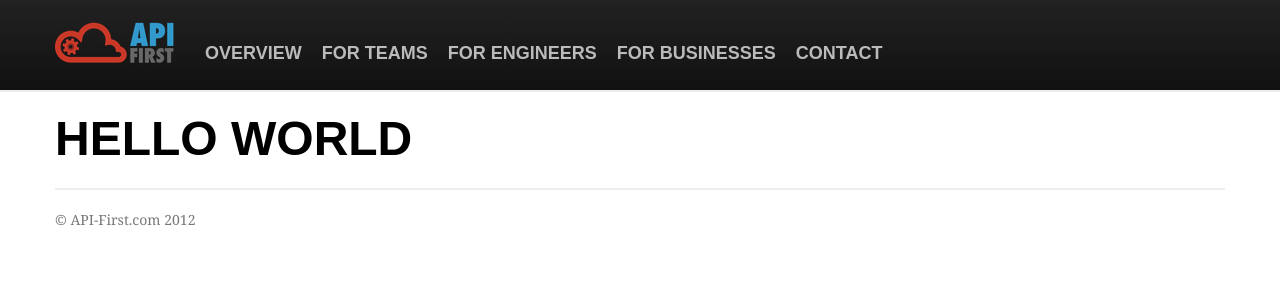
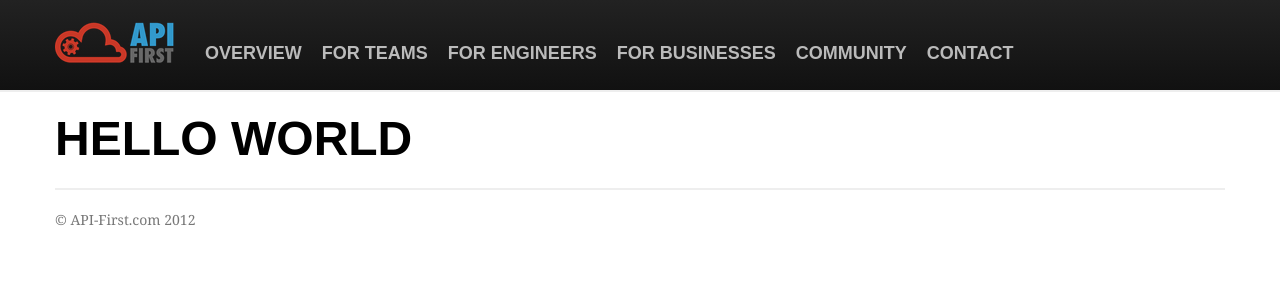
Before and after one commit to evantahler/api-first, a Jekyll site: the page built from index.md, in a window 1280 px wide. Shown: the top 300 px of the page. Built offline with Jekyll 4.4.1, drawn with Linux system fonts in a browser that asks for light colours; some web fonts are replaced; Markdown is read by kramdown in place of the engine named in the settings.

Commit message:
community page

```diff
--- a/_includes/nav.html
+++ b/_includes/nav.html
@@ -13,6 +13,7 @@
           <li id="nav_categories"><a href="/pages/teams.html">For Teams</a></li>
           <li id="nav_about"><a href="/pages/engineers.html">For Engineers</a></li>
           <li id="nav_gallery"><a href="/pages/businesses.html">For Businesses</a></li>
+          <li id="nav_gallery"><a href="/pages/community.html">Community</a></li>
           <li id="nav_contact"><a href="/pages/contact.html">Contact</a></li>
         </ul>
       </div>
```
